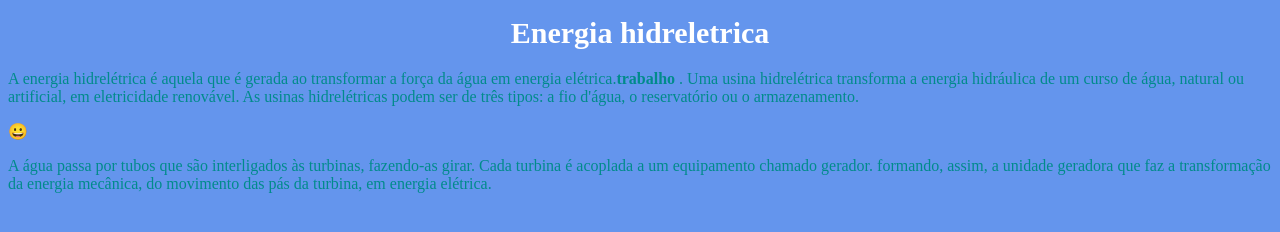
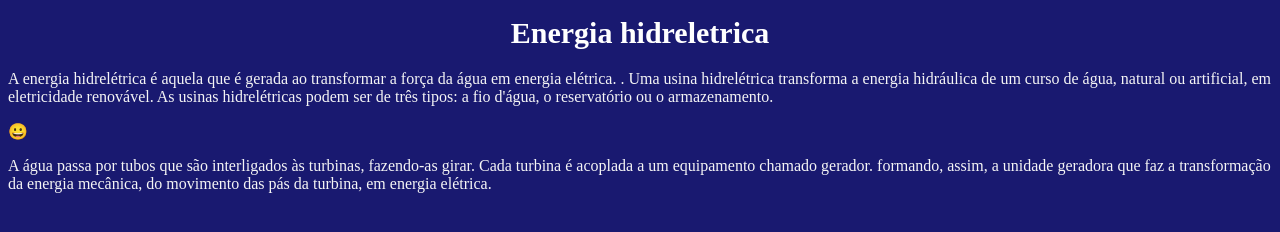
Before and after one commit to oguilheu/energiahidreletrica, a plain HTML site: page index.html in a window 1280 px wide. Shown: the part 316-548 px from the top of the page. Drawn offline with Linux system fonts and the light colour scheme.

Commit message:
trabalho2

```diff
--- a/index.html
+++ b/index.html
@@ -11,7 +11,7 @@
     <h1 id="titulo" >Energia hidreletrica</h1>
       <!-- este é comentario, no html. Não usa barra//-->
     <p class="texto"> A energia hidrelétrica é aquela que é gerada ao transformar a
-         força da água em energia elétrica.<strong><em></em>trabalho</em></strong> .
+         força da água em energia elétrica.<strong><em></em></em></strong> .
 
         Uma usina hidrelétrica transforma a energia hidráulica de um curso de água, natural ou artificial, em eletricidade renovável.
          As usinas hidrelétricas podem ser de três tipos: a fio d'água, o reservatório ou o armazenamento.</p>
--- a/style.css
+++ b/style.css
@@ -2,7 +2,7 @@
     text-align: center;
 }
 body{
-    background-color:#6495ED;
+    background-color:#191970;
 }
 /* usa esse para colocar comentario no css*/
 h1{
@@ -11,9 +11,9 @@ h1{
     font-size:30px;
 }
 .texto{
-   color: #008B8B;
+   color: whitesmoke;
     text-align: left;
 }
 em strong {
-    color: #00CED1;
+    color: grey;
 }
```
